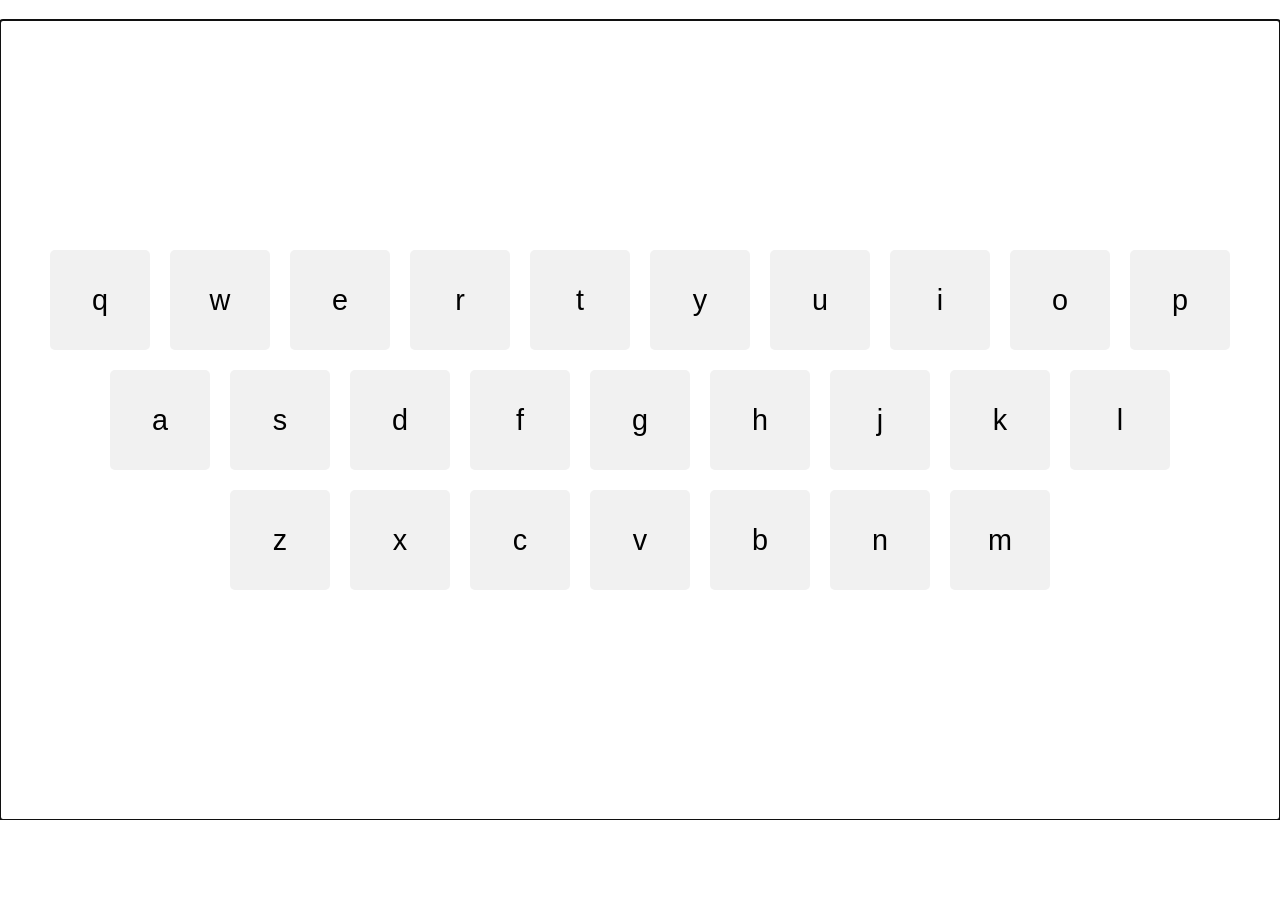
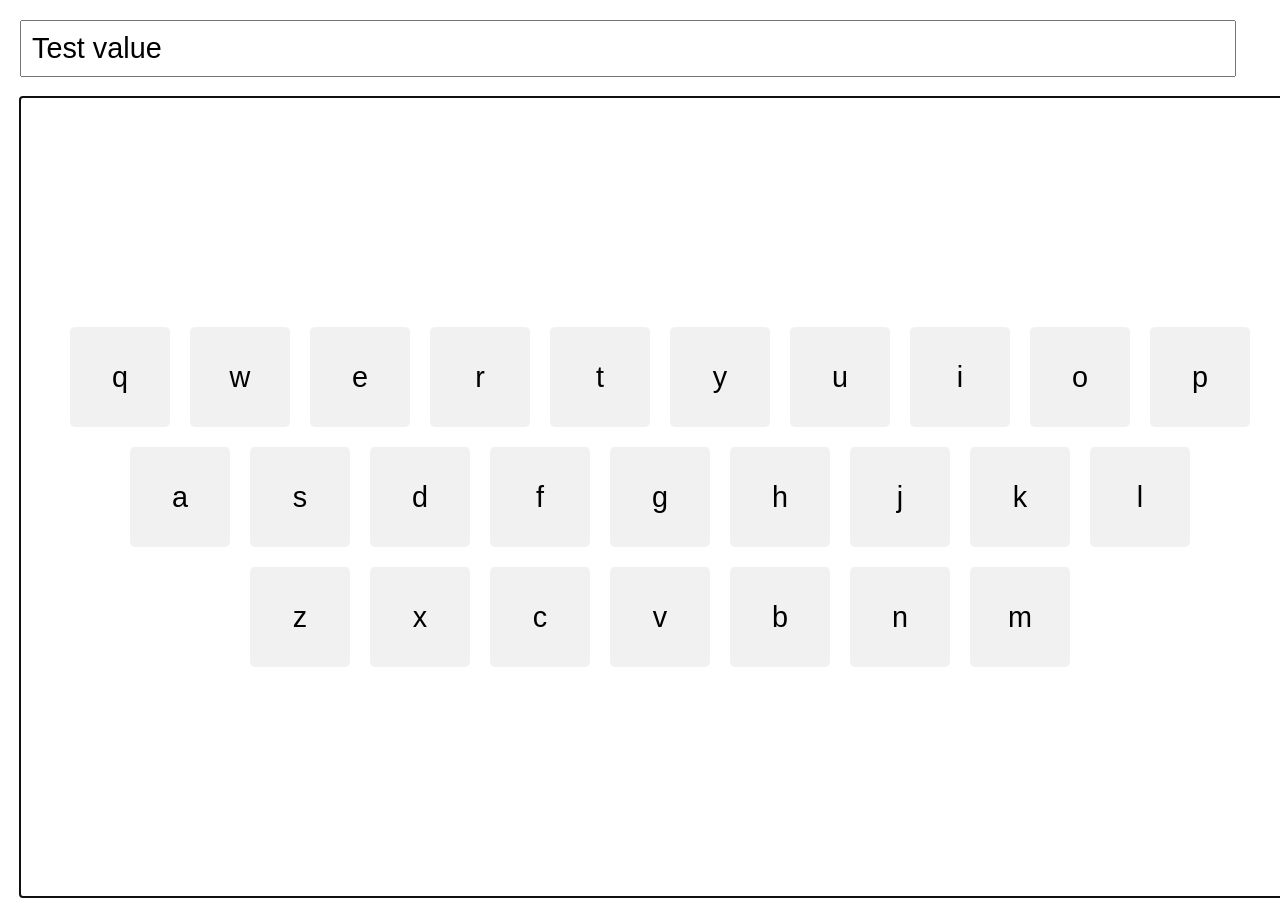
Before and after one commit to ritesh-debnath-12/virtual-keyboard, a React (Vite) app: page / in a window 1280 px wide. Before the commit the page ends 820 px from the top, so only its background shows below. Built offline with nearby package versions, Linux system fonts and the light colour scheme.

Commit message:
Added readonly text area

```diff
--- a/src/components/Keyboard.jsx
+++ b/src/components/Keyboard.jsx
@@ -1,5 +1,6 @@
 import {useEffect, useRef} from "react";
 import KButton from "./Buttons";
+import TextArea from "./TextArea";
 
 function Keyboard(){
 
@@ -28,6 +29,10 @@ function Keyboard(){
     }
   }
 return(
+  <div id="main">
+    <div>
+      <TextArea id="text-area" className="text-area" placeholder="What you type, will appear here!" value="Test value"></TextArea>
+    </div>
     <div id="keyboard" tabIndex="0" onKeyDown={detectKeyDown} onKeyUp={detectKeyUp} ref={keyboardRef}>
         <div id="top-row">
           <KButton id="q" className="general-btn" text="q"></KButton>
@@ -62,6 +67,7 @@ return(
           <KButton id="m" className="general-btn" text="m"></KButton>
         </div>
     </div>
+  </div>
     );
 }
 
--- /dev/null
+++ b/src/components/TextArea.jsx
@@ -0,0 +1,5 @@
+function TextArea(props){
+    return <input type="text" className={props.className} id={props.id} value={props.value}  placeholder={props.placeholder} readOnly/>
+}
+
+export default TextArea;
--- a/src/index.css
+++ b/src/index.css
@@ -2,6 +2,12 @@
   margin: 0;
   padding: 0;
   box-sizing: border-box;
+  overflow: hidden;
+
+}
+
+#main{
+  padding: 20px;
 }
 
 #keyboard{
@@ -31,5 +37,12 @@
 
 .general-btn.active{
   background-color: purple;
-  transition: background-color 0.3s ease-in;
+  transition: background-color 0.1s ease-in;
 }
+
+.text-area{
+  width: 95dvw;
+  height: auto;
+  padding: 10px;
+  font-size: 1.8rem;
+}
```
